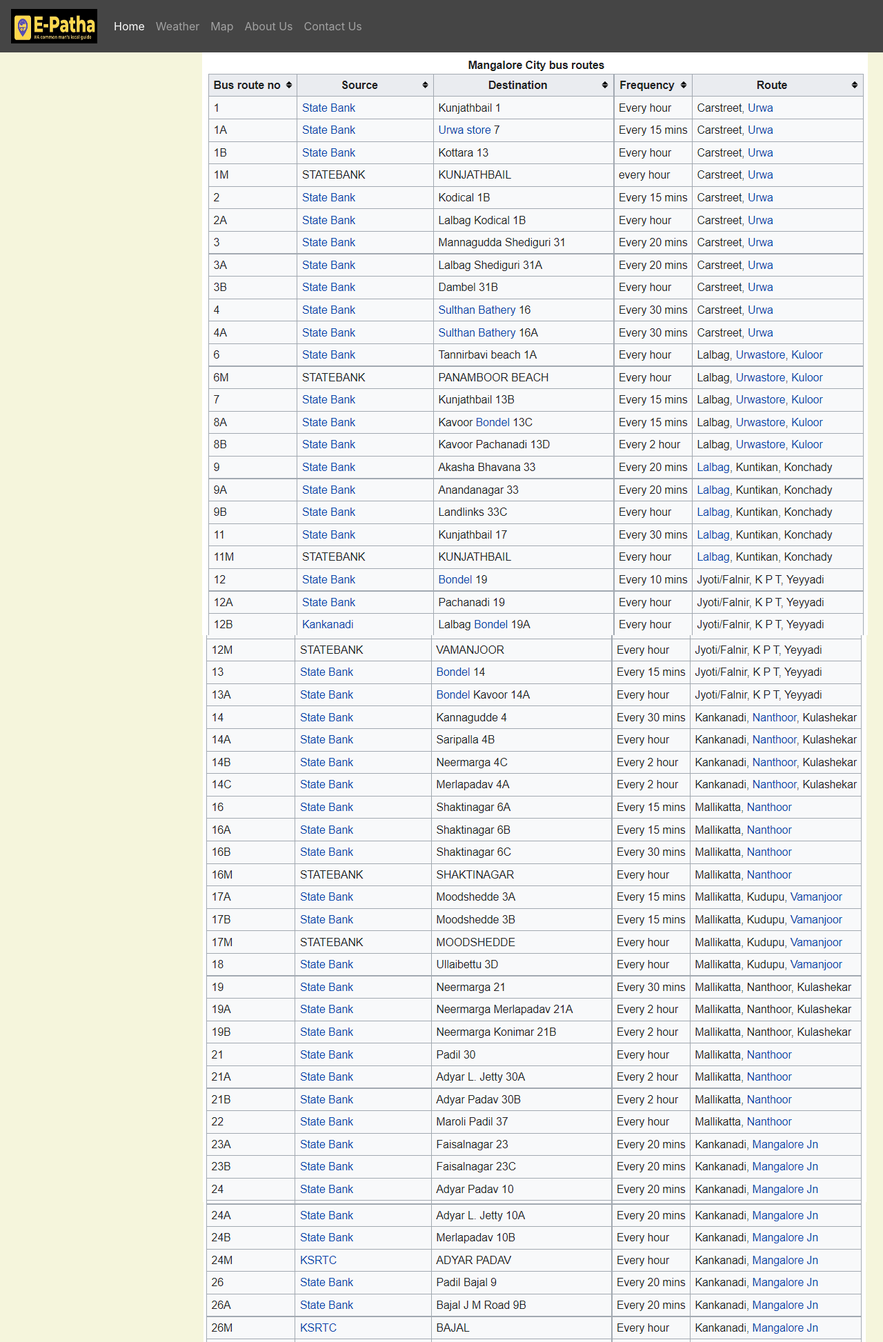
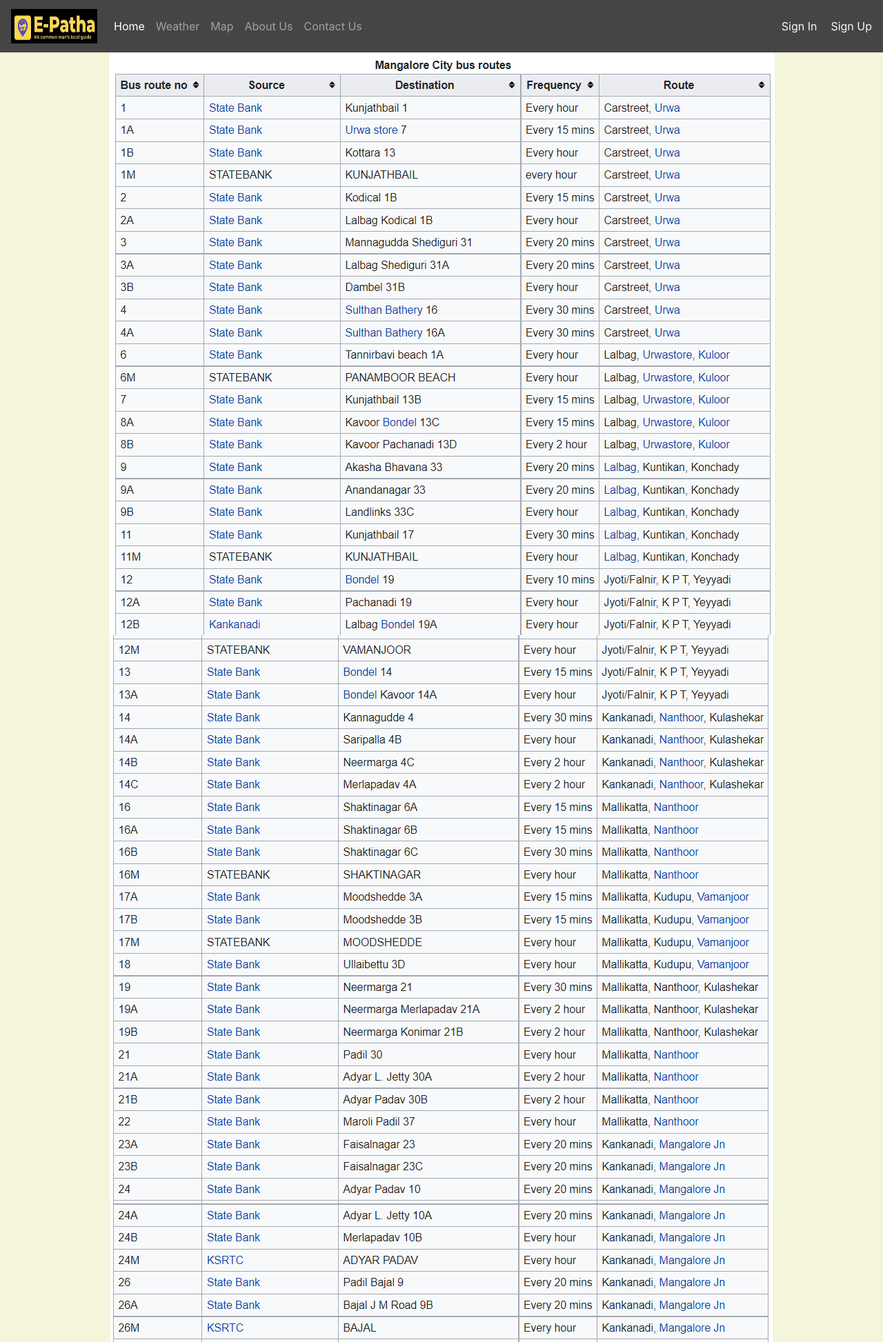
Before and after one commit to chinmayanaik123/E_patha_code, a Django app: page /e_patha/Bus_Timmings/ in a window 1280 px wide; the page is wider, and only the part inside the window is pictured. Shown: the top 1946 px of that part at 69% size. Run offline with Django 3.2, Linux system fonts and the light colour scheme; some libraries are stand-ins or nearby versions.

Commit message:
mob view   commit

```diff
--- a/e_patha/templates/e_patha/basic.html
+++ b/e_patha/templates/e_patha/basic.html
@@ -75,7 +75,7 @@
 <style>
   .desktop{
     width:100%;
-    min-width:1550px;
+    min-width:1250px;
     height:auto;
   }
 </style>
```
